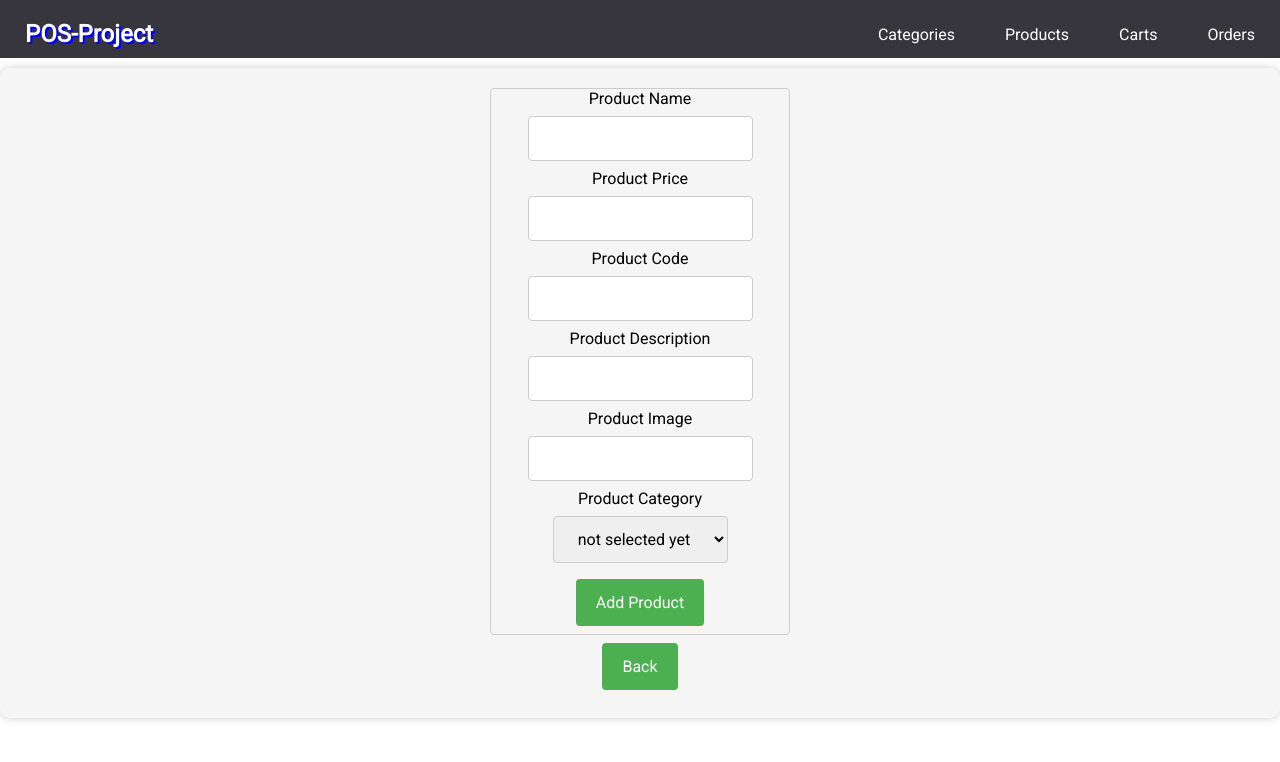
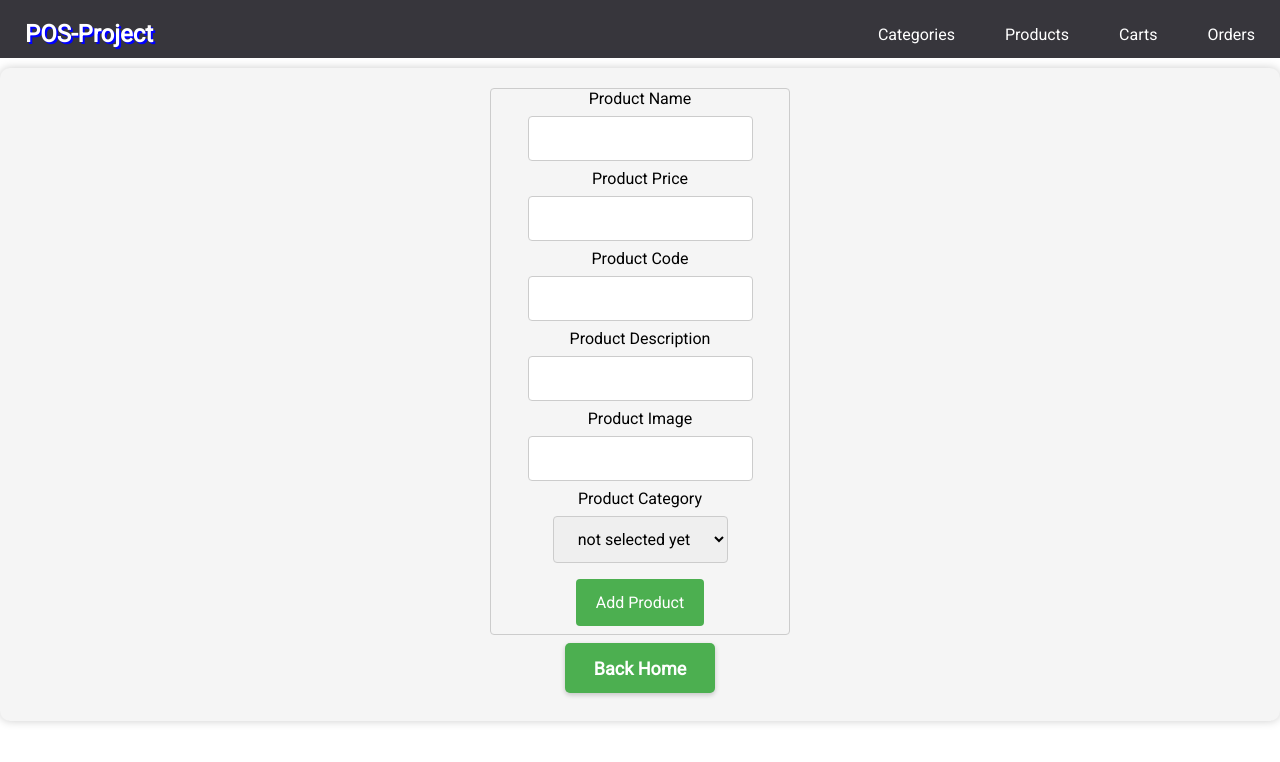
Before and after one commit to AsadThafer/POS-Project, a React (Vite) app: page /AddProductForm in a window 1280 px wide. Shown: the top 762 px of the page. Built offline with nearby package versions, Linux system fonts and the light colour scheme; data requests are answered from the project's data file.

Commit message:
back home button css

```diff
--- a/src/AddProductForm.jsx
+++ b/src/AddProductForm.jsx
@@ -57,7 +57,6 @@ const AddProductForm = () => {
       categoryId: id ? id : "",
     },
     onSubmit: (values) => {
-      alert(JSON.stringify(values, null, 2));
       const product = values;
       product.createdTime = new Date();
       if (product.categoryId === id) {
@@ -224,7 +223,9 @@ const AddProductForm = () => {
 
         <Button type="submit">Add Product</Button>
       </form>
-      <Button onClick={() => navigate("/")}>Back</Button>
+      <Button design={"back"} onClick={() => navigate("/")}>
+        Back Home
+      </Button>
     </div>
   );
 };
--- a/src/CategoriesCRUD.jsx
+++ b/src/CategoriesCRUD.jsx
@@ -66,7 +66,6 @@ const Test = () => {
       <Button design="create" onClick={createCategory}>
         Create Category
       </Button>
-      <h1>Cateogires</h1>
       <SearchBar
         searchTerm={searchTerm}
         onSearchTermChange={onSearchTermChange}
--- a/src/CategoryDetails.jsx
+++ b/src/CategoryDetails.jsx
@@ -132,7 +132,9 @@ const CategoryDetails = () => {
         </Link>
         <Products id={category.id} />
       </div>
-      <Button onClick={() => navigate("/")}>Back</Button>
+      <Button design={"back"} onClick={() => navigate("/")}>
+        Back Home
+      </Button>
     </>
   );
 };
--- a/src/ProductDetails.jsx
+++ b/src/ProductDetails.jsx
@@ -1,6 +1,5 @@
 import { useQuery } from "@tanstack/react-query";
-import { useParams } from "react-router-dom";
-import { Link } from "react-router-dom";
+import { useParams, useNavigate } from "react-router-dom";
 import { useState, useEffect } from "react";
 import Button from "./components/Button/Button";
 const ProductDetails = () => {
@@ -11,6 +10,7 @@ const ProductDetails = () => {
   const [image, setImage] = useState("");
   const [isUpdating, setIsUpdating] = useState(false);
   const [product, setProduct] = useState({});
+  const navigate = useNavigate();
 
   useEffect(() => {
     const getProduct = async () => {
@@ -100,8 +100,13 @@ const ProductDetails = () => {
 
   return (
     <>
+      <div className="Product">
         <div className="Product_Card" key={product.id}>
-        <img className="Product_image" src={product.image} alt={product.name} />
+          <img
+            className="Product_image"
+            src={product.image}
+            alt={product.name}
+          />
           <h3>Product ID : {product.id}</h3>
           Product Name :
           <input
@@ -169,15 +174,16 @@ const ProductDetails = () => {
           </Button>
           <h3>Product Category Id :{product.categoryId}</h3>
         </div>
-      <Link to={`/`} className="details_link">
-        Back to Home Page
-      </Link>
-      <Link
-        to={`/CategoryDetails/${product.categoryId}`}
-        className="details_link"
+        <Button design={"back"} onClick={() => navigate("/")}>
+          Back Home
+        </Button>
+        <Button
+          design={"back"}
+          onClick={() => navigate(`/CategoryDetails/${product.categoryId}`)}
         >
-        Back to Category
-      </Link>
+          Category
+        </Button>
+      </div>
     </>
   );
 };
--- a/src/components/Button/Button.css
+++ b/src/components/Button/Button.css
@@ -23,3 +23,28 @@ button {
 .cancel {
   background-color: gray;
 }
+
+.back {
+  width: 150px;
+  height: 50px;
+  text-align: center;
+  background-color: #4caf50;
+  color: #fff;
+  font-size: 18px;
+  font-weight: bold;
+  text-decoration: none;
+  border-radius: 5px;
+  box-shadow: 0px 2px 5px rgba(0, 0, 0, 0.2);
+  transition: all 0.3s ease;
+}
+
+.back:hover {
+  background-color: #388e3c;
+  box-shadow: 0px 4px 8px rgba(0, 0, 0, 0.3);
+  transform: translateY(-2px);
+}
+
+.back:focus {
+  outline: none;
+  box-shadow: 0px 4px 8px rgba(0, 0, 0, 0.3), 0px 0px 0px 2px #fff;
+}
--- a/src/style.css
+++ b/src/style.css
@@ -4,6 +4,7 @@
   font-size: 16px;
   margin: 0;
   font-family: "Roboto", sans-serif;
+  text-align: center;
 }
 
 h1 {
@@ -126,3 +127,18 @@ form {
   box-shadow: 0 0 10px 0 rgba(0, 0, 0, 0.2);
   text-align: center;
 }
+
+.searchFilter {
+  display: flex;
+  flex-direction: row;
+  align-items: stretch;
+  justify-content: space-evenly;
+}
+
+@media screen and (max-width: 767px) {
+  .searchFilter {
+    flex-direction: column;
+    align-items: center;
+    justify-content: center;
+  }
+}
```
Also changed, not shown: src/components/NotFound/NotFound.jsx (added, +10 -0 lines), assets/svgs/404.svg (added). Lines whose indentation alone changed are shown as unchanged.
